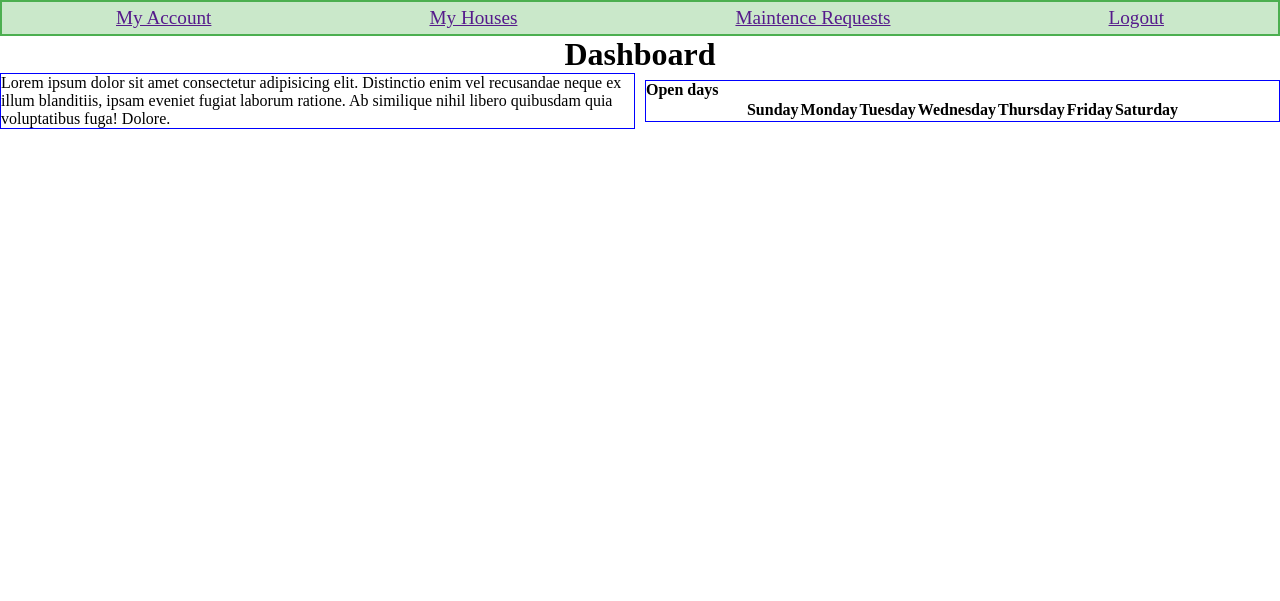
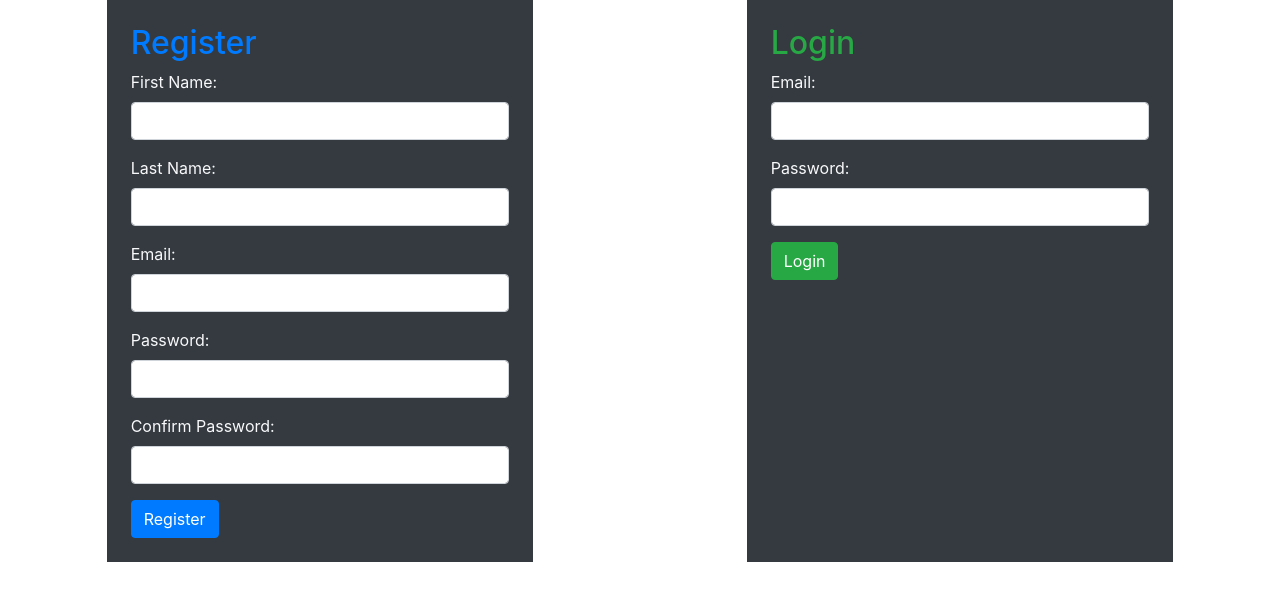
Before and after one commit to MattBourgeois/home_Management, a Flask app: page / in a window 1280 px wide. Shown: the top 601 px of the page. Run offline with Flask 3, Linux system fonts and the light colour scheme; lists and menus that the app fills with data are empty; some libraries are stand-ins or nearby versions.

Commit message:
made login and registration methods page db querys

```diff
--- a/Flask_app/controller/routes.py
+++ b/Flask_app/controller/routes.py
@@ -1,7 +1,39 @@
 from flask import Flask, render_template, redirect, request, session
 from Flask_app import app
+from Flask_app.models.model import Person
+from flask_bcrypt import Bcrypt
+bcrypt = Bcrypt(app)
 
 @app.route("/")
-def index():
-	# return render_template("login.html") this will be back once i finsih login mysql
+def dash():
+	return render_template("login.html")
+
+@app.route("/Register", methods = ["POST"])
+def Reg():
+	data = {
+		"First_name": request.form["First_name"],
+		"Last_name": request.form["Last_name"],
+		"Email": request.form["Email"],
+		"Password": bcrypt.generate_password_hash(request.form["Password"])
+	}
+	id = Person.save_user((data))
+	session["user_id"] = id
+	return redirect("/dash")
+
+@app.route("/Login", methods = ["POST"])
+def Login():
+	user = Person.get_by_email(request.form)
+	if not bcrypt.check_password_hash(user.Password, request.form["Password"]):
+		flash("Incorrect Email or Password!")
+		return redirect('/')
+	session["user_id"] = user.id
+	return redirect("/dash")
+
+@app.route("/Logout")
+def Logout():
+	session.clear()
+	return redirect('/')
+
+@app.route("/dash")
+def dashboard():
 	return render_template("dashboard.html")
--- a/Flask_app/templates/dashboard.html
+++ b/Flask_app/templates/dashboard.html
@@ -12,7 +12,7 @@
 		<a href="">My Account</a>
 		<a href="">My Houses</a>
 		<a href="">Maintence Requests</a>
-		<a href="">Logout</a>
+		<a href="/Logout">Logout</a>
 	</nav>
 	<h1 class="dash">Dashboard</h1>
 	<main>
--- a/Flask_app/templates/login.html
+++ b/Flask_app/templates/login.html
@@ -9,7 +9,7 @@
 </head>
 <body>
     <div class="d-flex justify-content-around">
-        <form action="/register" method="post" class="col-4 p-4 bg-dark text-light">
+        <form action="/Register" method="post" class="col-4 p-4 bg-dark text-light">
             <h2 class="text-primary">Register</h2>
             {% with messages = get_flashed_messages(category_filter=['register']) %}
                 {% if messages %}
@@ -43,7 +43,7 @@
             </div>
             <input type="submit" value="Register" class="btn btn-primary">
         </form>
-        <form action="/login" method="post" class="col-4 p-4 bg-dark text-light">
+        <form action="/Login" method="post" class="col-4 p-4 bg-dark text-light">
             <h2 class="text-success">Login</h2>
             {% with messages = get_flashed_messages(category_filter=['login']) %}
                 {% if messages %}
```
Also changed, not shown: Flask_app/models/model.py (+13 -1 lines).
